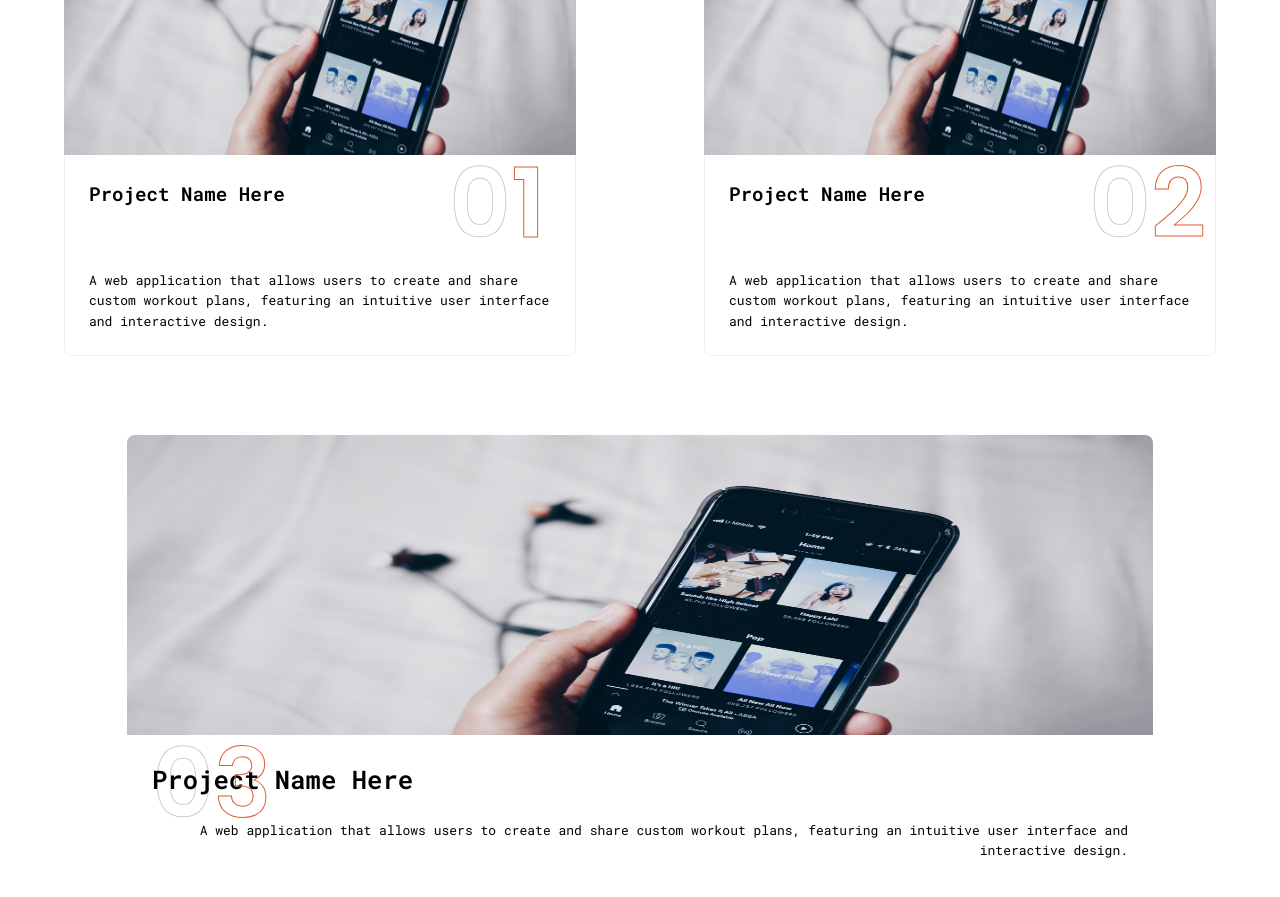
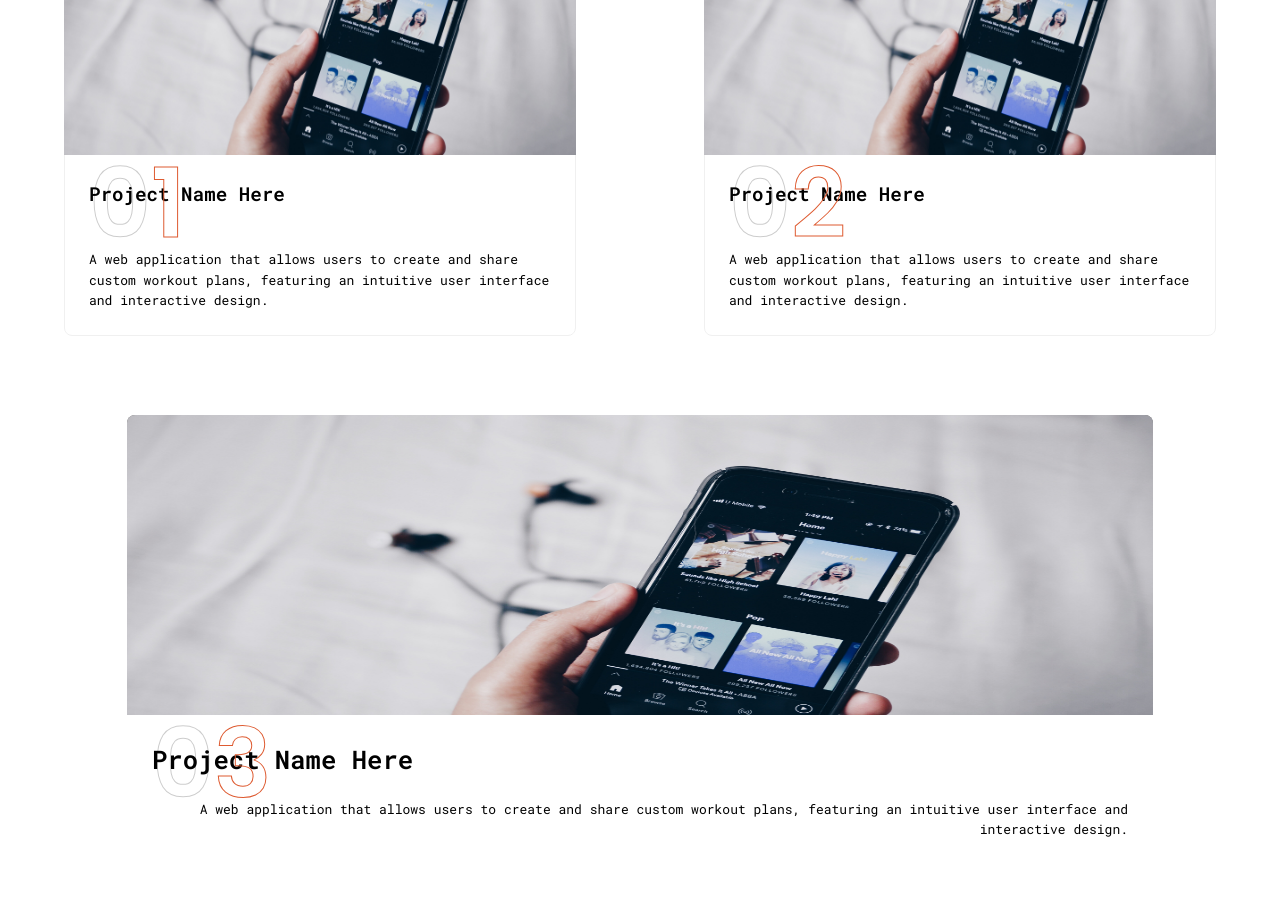
Before and after one commit to FrankieJH/Portfolio, a React (Create React App) app: page / in a window 1280 px wide. Shown: the part 2420-3317 px from the top of the page. Built offline with nearby package versions, Linux system fonts and the light colour scheme.

Commit message:
changed classnames and removed redundent code

```diff
--- a/package.json
+++ b/package.json
@@ -6,6 +6,7 @@
     "@testing-library/jest-dom": "^5.16.5",
     "@testing-library/react": "^13.4.0",
     "@testing-library/user-event": "^13.5.0",
+    "antd": "^5.8.2",
     "react": "^18.2.0",
     "react-dom": "^18.2.0",
     "react-icons": "^4.8.0",
--- a/src/Pages/Home.js
+++ b/src/Pages/Home.js
@@ -77,14 +77,16 @@ function Home(){
                 </div>
             </div>
             {/* Project section */}
+            {/* TODO: Make sure all paths are correct once other projects are complete */}
+            {/* TODO: creat a component for cards and use props to pass information */}
             <div className="Project_section">
                 <Card
-                className='Project_style_1'
+                className='Project_style_wide'
                 hoverable
                 cover={<img alt="example" src= {require('../Assets/spotify.jpg')}  />}>
                     <Link to="/Project00">
-                        <div className='Project_style_3'>
-                            0<span id="Project_style_3">0</span>
+                        <div className='Project_number'>
+                            0<span className="Project_number_span">0</span>
                         </div>
                         <div className='Container Font_style_4'>
                             <h2>Project Name Here</h2>
@@ -95,14 +97,14 @@ function Home(){
                     </Link>
                 </Card>
                 <Card
-                className='Project_style_2'
+                className='Project_style_narrow'
                 hoverable
                 cover={<img alt="example" src= {require('../Assets/spotify.jpg')}  />}>
                     <Link to="/Project01">
-                        <div className='Container_2 Font_style_4'>
+                        <div className='Container Font_style_4'>
                             <h2>Project Name Here</h2>
-                            <div className='Project_style_4'>
-                                0<span id="Project_style_4">1</span>
+                            <div className='Project_number'>
+                                0<span className="Project_number_span">1</span>
                             </div>
                             <p>A web application that allows users to create and share
                             custom workout plans, featuring an intuitive user interface
@@ -112,14 +114,14 @@ function Home(){
                     </Link>
                 </Card>
                 <Card
-                className='Project_style_2'
+                className='Project_style_narrow'
                 hoverable
                 cover={<img alt="example" src= {require('../Assets/spotify.jpg')}  />}>
                     <Link to="/Project02">
-                        <div className='Container_2 Font_style_4'>
+                        <div className='Container Font_style_4'>
                             <h2>Project Name Here</h2>
-                            <div className='Project_style_4'>
-                                0<span id="Project_style_4">2</span>
+                            <div className='Project_number'>
+                                0<span className="Project_number_span">2</span>
                             </div>
                             <p>A web application that allows users to create and share
                             custom workout plans, featuring an intuitive user interface
@@ -129,12 +131,12 @@ function Home(){
                     </Link>
                 </Card>
                 <Card
-                className='Project_style_1'
+                className='Project_style_wide'
                 hoverable
                 cover={<img alt="example" src= {require('../Assets/spotify.jpg')}  />}>
                     <Link to="/Project03">
-                        <div className='Project_style_3'>
-                            0<span id="Project_style_3">3</span>
+                        <div className='Project_number'>
+                            0<span className="Project_number_span">3</span>
                         </div>
                         <div className='Container Font_style_4'>
                             <h2>Project Name Here</h2>
--- a/src/Styling/Home.css
+++ b/src/Styling/Home.css
@@ -139,24 +139,25 @@
   text-decoration: none;
 }
 
-.Project_style_1 {
+.Project_style_wide {
   margin: 40px auto;
   width: 80%;
   border: none;
+  justify-content: space-around;
 }
 
-.Project_style_1 h2 {
+.Project_style_wide h2 {
   font-size: 1.6rem;
   width: 180%;
 }
 
-.Project_style_1 p {
+.Project_style_wide p {
   text-align: right;
   margin-top: 20px;
   font-size: 13px;
 }
 
-.Project_style_1 img {
+.Project_style_wide img {
   width: clamp(8rem, 80vw, 40rem);
   height: 300px;
   background-color:rgba(0,0,0,0.6);
@@ -164,34 +165,28 @@
 
 .Container {
   display: flex;
-  justify-content: space-around;
   flex-wrap: wrap;
 }
 
-.Container_2 {
-  display: flex;
-  justify-content: space-between;
-  flex-wrap: wrap;
-}
-
-.Project_style_2 {
+.Project_style_narrow {
   display: flex;
   width: 40%;
   margin: 40px auto;
   flex-wrap: wrap;
+  justify-content: space-between;
 }
 
-.Project_style_2 h2 {
+.Project_style_narrow h2 {
   font-size: 1.2rem;
-  width: 49%;
+  width: 51%;
 }
 
-.Project_style_2 p {
-  margin-top: -10px;
+.Project_style_narrow p {
   font-size: 13px;
+  margin-top: 40px;
 }
 
-.Project_style_3 {
+.Project_number {
   font-size: 6rem;
   position: absolute;
   margin-top: -50px;
@@ -201,23 +196,7 @@
   -webkit-text-stroke: 1px rgba(0, 0, 0, 0.2);
 }
 
-#Project_style_3 {
-  position: absolute;
-  color: transparent;
-  -webkit-text-stroke: 1px #DE5B31;
-}
-
-.Project_style_4 {
-  font-size: 6rem;
-  margin-top: -50px;
-  margin-right: 40px;
-  font-family: 'Poppins';
-  font-weight: 600;
-  color: transparent;
-  -webkit-text-stroke: 1px rgba(0, 0, 0, 0.2);
-}
-
-#Project_style_4 {
+.Project_number_span {
   position: absolute;
   color: transparent;
   -webkit-text-stroke: 1px #DE5B31;
@@ -257,37 +236,28 @@
   }
 
   /* Project section */
-  .Container_2 {
+  .Container {
     display: flex;
     justify-content: space-between;
   }
 
-  .Project_style_2 {
+  .Project_style_narrow {
     margin: 40px auto;
     width: 80%;
     border: none;
   }
 
-  .Project_style_2 h2 {
+  .Project_style_narrow h2 {
     font-size: 1.6rem;
     width: 180%;
   }
 
-  .Project_style_2 p {
+  .Project_style_narrow p {
     text-align: right;
     margin-top: 20px;
     font-size: 13px;
   }
 
-  .Project_style_4 {
-    font-size: 6rem;
-    position: absolute;
-    margin-top: -50px;
-    font-family: 'Poppins';
-    font-weight: 600;
-    color: transparent;
-    -webkit-text-stroke: 1px rgba(0, 0, 0, 0.2);
-  }
 }
 
 /* Media Query  Height */
```
Also changed, not shown: 1 other file (tests, documents, lock files or other folders).
